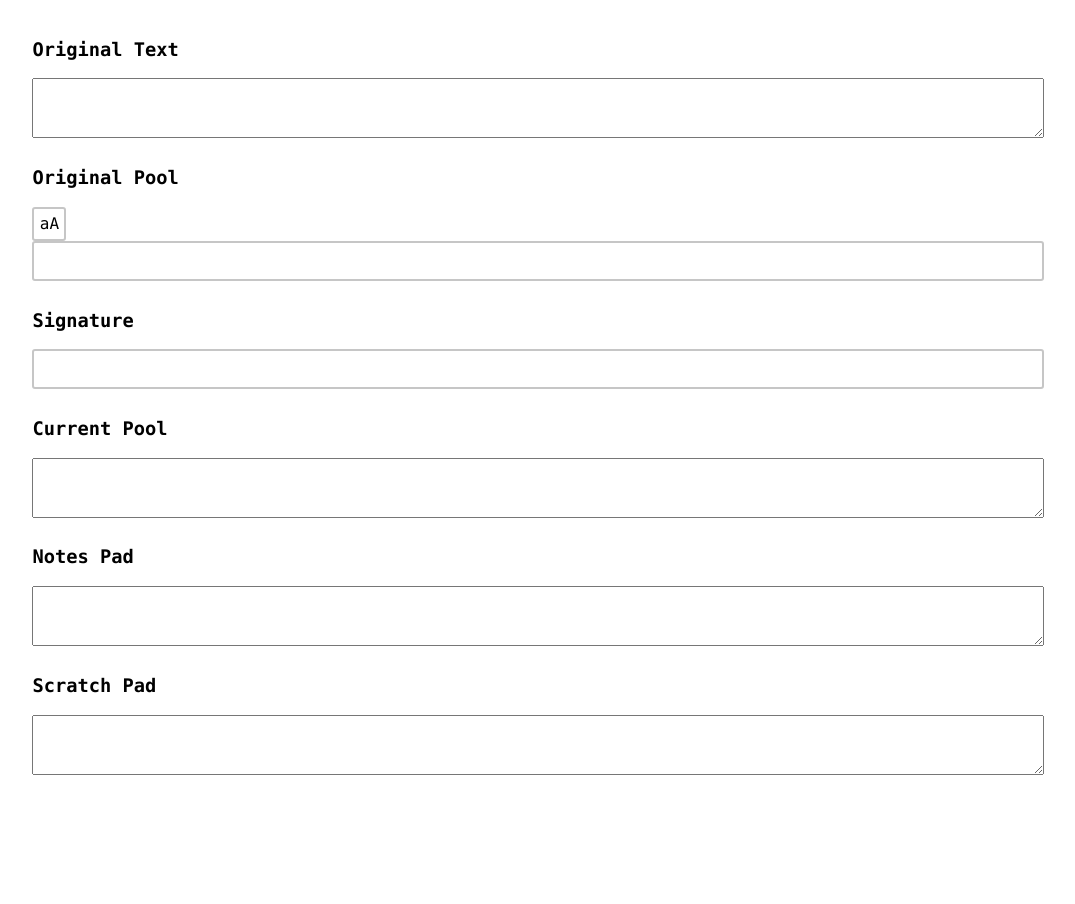
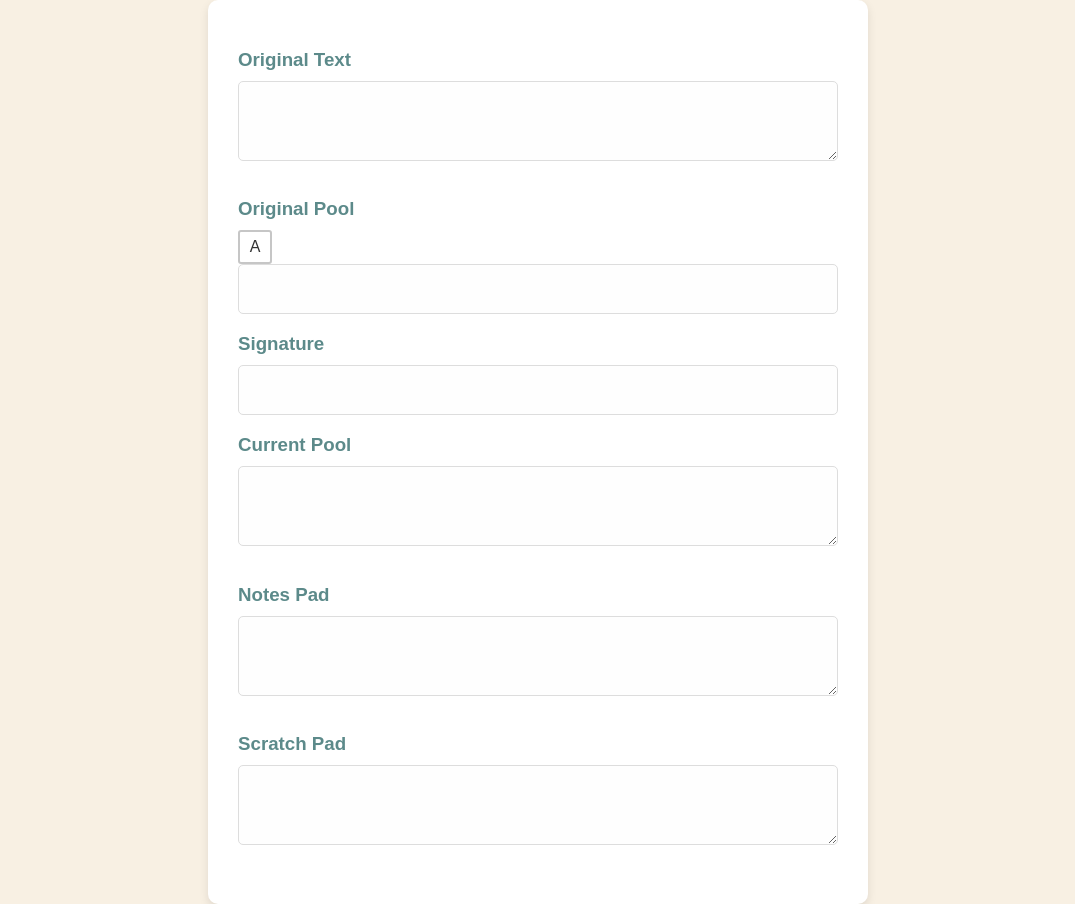
Before and after one commit to dustinashes1593/AnagramTool, a plain HTML site: page index.html in a window 1280 px wide. Shown: the whole page, without its empty margins (102-1177 px from the left). Before the commit the page ends 805 px from the top, so only its background shows below. Drawn offline with Linux system fonts and the light colour scheme.

Commit message:
Some polishing

```diff
--- a/index.js
+++ b/index.js
@@ -1,4 +1,7 @@
 let caseState = undefined;
+let originalPool = "";
+let pool = "";
+let signature = "";
 
 const originalText = document.getElementById("originalText");
 const currentPool = document.getElementById("current-pool");
@@ -11,18 +14,21 @@ let cb = document.getElementById("cbox");
 
 cb.addEventListener("change", generatePool);
 
-cb.checked = false;
+cb.checked = true;
 cycle(cb);
 
-originalText.addEventListener("input", generatePool);
+originalText.addEventListener("input", () => {
+    currentPool.value = "";
+    scratchPad.value = "";
+    generatePool();
+});
 
 scratchPad.addEventListener("input", updatePool);
 
 
 
-let originalPool = "";
-let pool = "";
-let signature = "";
+
+
 
 function generatePool() {
     errorDisplay.textContent = "";
@@ -41,7 +47,7 @@ function generatePool() {
         .map(([letter, count]) => `${count}${letter}`)
         .join(" ");
 
-    currentPool.value = pool;
+    currentPool.value = (!currentPool.value) ? pool : groupSameLetters(currentPool.value);
 
     signatureDisplay.textContent = signature;
     originalPoolE.textContent = originalPool;
@@ -57,17 +63,42 @@ function updatePool(e) {
     errorDisplay.textContent = "";
     let cur = currentPool.value.toLowerCase();
 
+
+
+
+
     if (e.data) {
 
-        let data = e.data.toLowerCase();
+        let data = e.data.toLowerCase().replace(/[^a-zA-Z]/g, "");
 
-        if (!cur.includes(data)) {
-            errorDisplay.textContent = "Invalid character entered.";
-            scratchPad.value = scratchPad.value.slice(0, -1);
-            return;
+
+
+        for (c of data) {
+
+            if (!cur.includes(c)) {
+                errorDisplay.textContent = `Invalid character entered: ${c}`;
+
+                if (e.inputType == "insertFromPaste") {
+
+                    let f = e.data.toLowerCase().lastIndexOf(c);
+                    console.log(f, e.data.substring(0, f), f <= 0 ? "" : e.data.substring(0, f));
+
+
+                    scratchPad.value += e.data.substring(0, f);
+
+                } else {
+
+                    scratchPad.value = scratchPad.value.slice(0, -1);
+
+                }
+                currentPool.value = groupSameLetters(cur);
+                previous = scratchPad.value.toLowerCase();
+                return;
+            }
+
+            cur = cur.replace(c, '');
+
         }
-
-        cur = cur.replace(data, '');
 
         currentPool.value = groupSameLetters(cur);
 
--- a/style.css
+++ b/style.css
@@ -1,39 +1,71 @@
 body {
-    font-family: 'Fira Code', 'Consolas', monospace;
+    font-family: 'Poppins', sans-serif;
+    background-color: #f8f0e3;
+    color: #333;
+    margin: 0;
+    display: flex;
+    justify-content: center;
+    align-items: center;
+    min-height: 100vh;
+}
+
+#container {
+    background-color: #fff;
+    padding: 30px;
+    border-radius: 10px;
+    box-shadow: 0 4px 10px rgba(0, 0, 0, 0.1);
+    width: 80%;
+    max-width: 600px;
+}
+
+h3 {
+    color: #5c8a8a;
+    margin-bottom: 10px;
+}
+
+textarea,
+.display-box {
+    width: 100%;
+    padding: 12px;
+    margin-bottom: 15px;
+    box-sizing: border-box;
+    border: 1px solid #ddd;
+    border-radius: 5px;
+    font-size: 16px;
+    resize: vertical;
+    background-color: #fefefe;
+    overflow-wrap: break-word;
 
 }
 
-#container {
-    display: flex;
-    flex-direction: column;
-    width: 80%;
-    margin: 20px auto;
+.display-box {
+    min-height: 50px;
+    white-space: pre-wrap;
 }
 
 textarea {
-    width: 100%;
-    padding: 10px;
-    margin-bottom: 10px;
-    box-sizing: border-box;
-    white-space: pre-wrap;
-    height: 60px;
-    font-size: larger;
+    min-height: 80px;
 }
 
+.error {
+    color: #d32f2f;
+    margin-top: 10px;
+}
 
-
-.error {
-    color: red;
+.checkbox-container {
+    display: flex;
+    align-items: center;
+    margin-bottom: 15px;
 }
 
 .checkbox {
-    display: flex;
-    align-items: center;
-    position: relative;
+    padding: 5px;
+    margin-right: 10px;
     border: 2px solid #c6c6c6;
     border-radius: 3px;
     width: 20px;
     height: 20px;
+    position: relative;
 }
 
 .checkbox input[type=checkbox] {
@@ -52,7 +84,6 @@ textarea {
     align-items: center;
     justify-content: center;
     user-select: none;
-
 }
 
 .checkbox input[type="checkbox"]:not(:checked)+label::before {
@@ -67,16 +98,16 @@ textarea {
     content: "aA";
 }
 
-.checkbox {
-    padding: 5px;
+
+textarea:hover,
+.display-box:hover,
+.checkbox:hover {
+    box-shadow: 0 2px 5px rgba(0, 0, 0, 0.05);
 }
 
-.display-box {
-    border: 2px solid #c6c6c6;
-    border-radius: 3px;
-    height: 40px;
-    width: 100%;
-    padding: 10px;
-    margin-bottom: 10px;
-    box-sizing: border-box;
+textarea:focus,
+.display-box:focus {
+    outline: none;
+    border-color: #81b29a;
+    box-shadow: 0 0 5px rgba(129, 178, 154, 0.3);
 }
```
